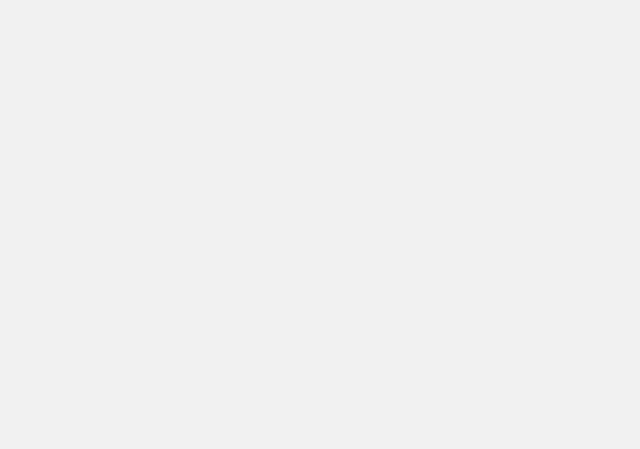
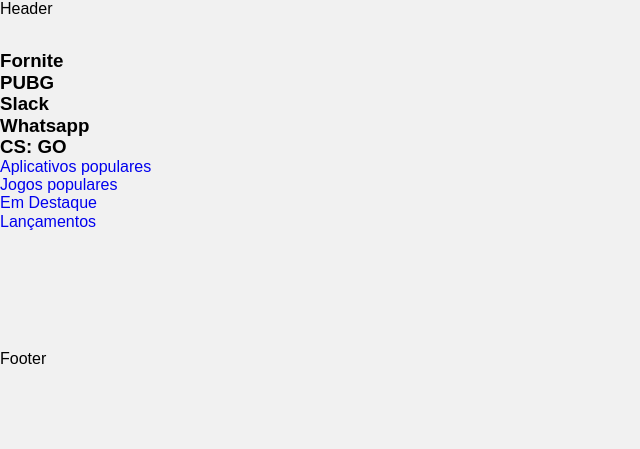
Before and after one commit to rach-vp/alura-exercises, a PHP site: page / in a window 1280 px wide. Before the commit the part shown is empty. Shown: the top 449 px of the page, without its empty margins (0-640 px from the left). Run offline with PHP 8.4, Linux system fonts and the light colour scheme; some libraries are stand-ins or nearby versions.

Commit message:
Set grids

```diff
--- a/Front-End/alura-store/assets/css/style.css
+++ b/Front-End/alura-store/assets/css/style.css
@@ -1,14 +1,23 @@
 .app {
-    background: #f1f1f1;
-    display: grid;
-    font-family: Arial, Helvetica, sans-serif;
+  background: #f1f1f1;
+  display: grid;
+  font-family: Arial, Helvetica, sans-serif;
+  grid-template-areas:
+    "header"
+    "content"
+    "footer";
+  grid-template-columns: auto;
+  grid-template-rows: 50px 300px 100px;
 }
 
-.cabecalho {
+.header {
+  grid-area: header;
 }
 
-.conteudo {
+.content {
+  grid-area: content;
 }
 
-.rodape {
+.footer {
+  grid-area: footer;
 }
--- a/Front-End/alura-store/index.html
+++ b/Front-End/alura-store/index.html
@@ -1,18 +1,66 @@
 <!DOCTYPE html>
 <html lang="en">
-<head>
-    <meta charset="UTF-8">
-    <meta name="viewport" content="width=device-width, initial-scale=1.0">
-    <meta http-equiv="X-UA-Compatible" content="ie=edge">
-    <title>Alura Store | Baixe nossos aplicativos e jogos</title>
-    <link href="./assets/css/normalize.css" rel="stylesheet">
-    <link href="./assets/css/reset.css" rel="stylesheet">
-    <link href="./assets/css/style.css" rel="stylesheet">
-</head>
-<body class="app">
-    <header class="cabecalho"></header>
-    <main class="conteudo"></main>
-    <footer class="rodape"></footer>
-    <script src="./assets/js/fontawesome.all.min.js"></script>
-</body>
+  <head>
+    <meta charset="UTF-8" />
+    <meta name="viewport" content="width=device-width, initial-scale=1.0" />
+    <meta http-equiv="X-UA-Compatible" content="ie=edge" />
+    <title>Alura Store | Download our Apps and Games</title>
+    <link href="assets/css/normalize.css" rel="stylesheet" />
+    <link href="assets/css/reset.css" rel="stylesheet" />
+    <link href="assets/css/style.css" rel="stylesheet" />
+  </head>
+  <body class="app">
+    <header class="header">Header</header>
+    <main class="content">
+      <section class="destaques">
+        <div class="destaques__principal caixa">
+          <h3 class="destaques__titulo">Fornite</h3>
+        </div>
+        <div class="destaques__secundario caixa">
+          <h3 class="destaques__titulo">PUBG</h3>
+        </div>
+        <div class="destaques__secundario caixa">
+          <h3 class="destaques__titulo">Slack</h3>
+        </div>
+        <div class="destaques__secundario caixa">
+          <h3 class="destaques__titulo">Whatsapp</h3>
+        </div>
+        <div class="destaques__secundario caixa">
+          <h3 class="destaques__titulo">CS: GO</h3>
+        </div>
+        <div class="destaques__categorias">
+          <ul class="destaques__categorias___lista">
+            <li class="destaques__categorias___item">
+              <a class="destaques__categorias___link" href="#">
+                <i
+                  class="destaques__categorias___icone fab fa-buromobelexperte"
+                ></i>
+                Aplicativos populares
+              </a>
+            </li>
+            <li class="destaques__categorias___item">
+              <a class="destaques__categorias___link" href="#">
+                <i class="fas fa-list-ol"></i>
+                Jogos populares
+              </a>
+            </li>
+            <li class="destaques__categorias___item">
+              <a class="destaques__categorias___link" href="#">
+                <i class="far fa-star"></i>
+                Em Destaque
+              </a>
+            </li>
+            <li class="destaques__categorias___item">
+              <a class="destaques__categorias___link" href="#">
+                <i class="far fa-bell"></i>
+                Lançamentos
+              </a>
+            </li>
+          </ul>
+        </div>
+      </section>
+    </main>
+    <footer class="footer">Footer</footer>
+    <script src="assets/js/fontawesome.all.min.js"></script>
+  </body>
 </html>
```
